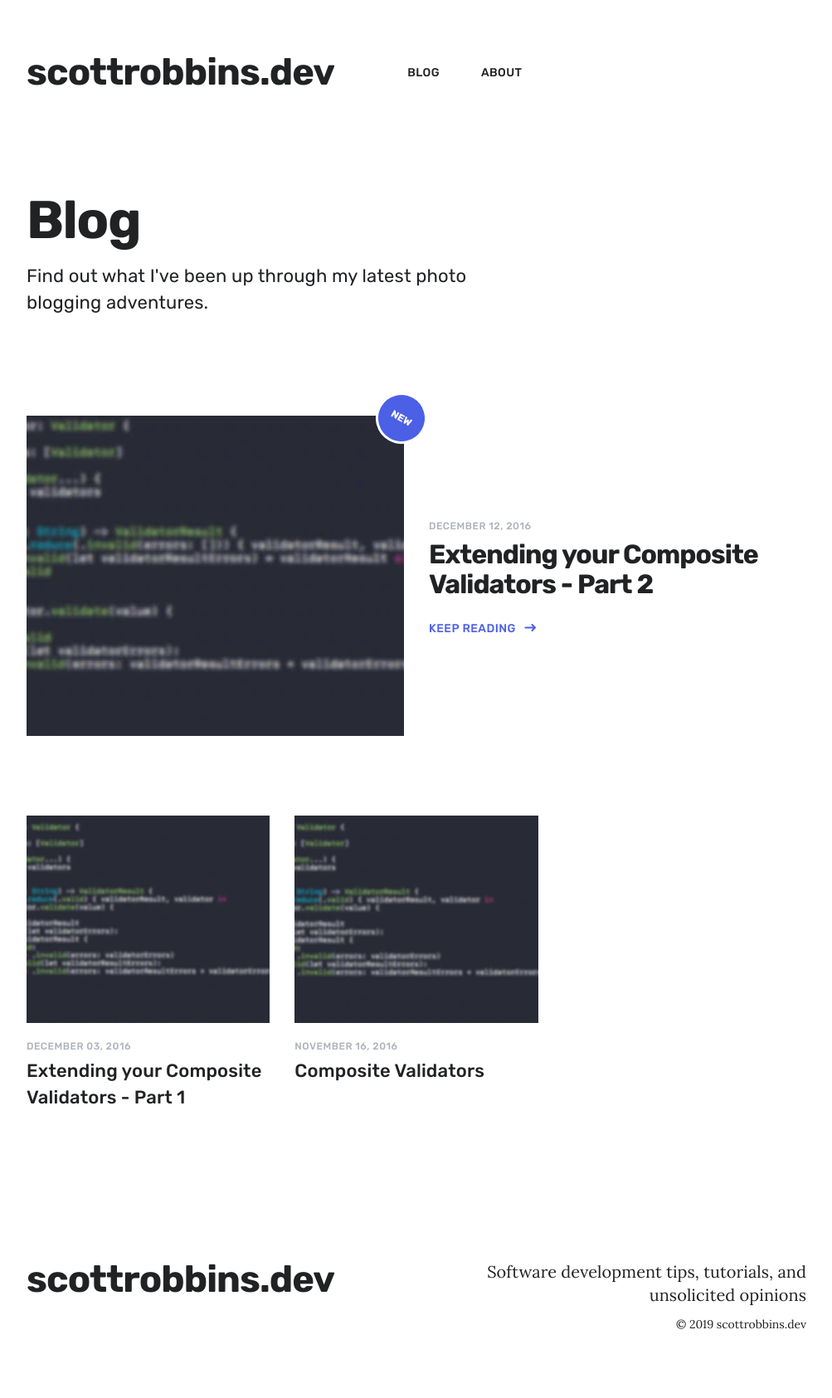
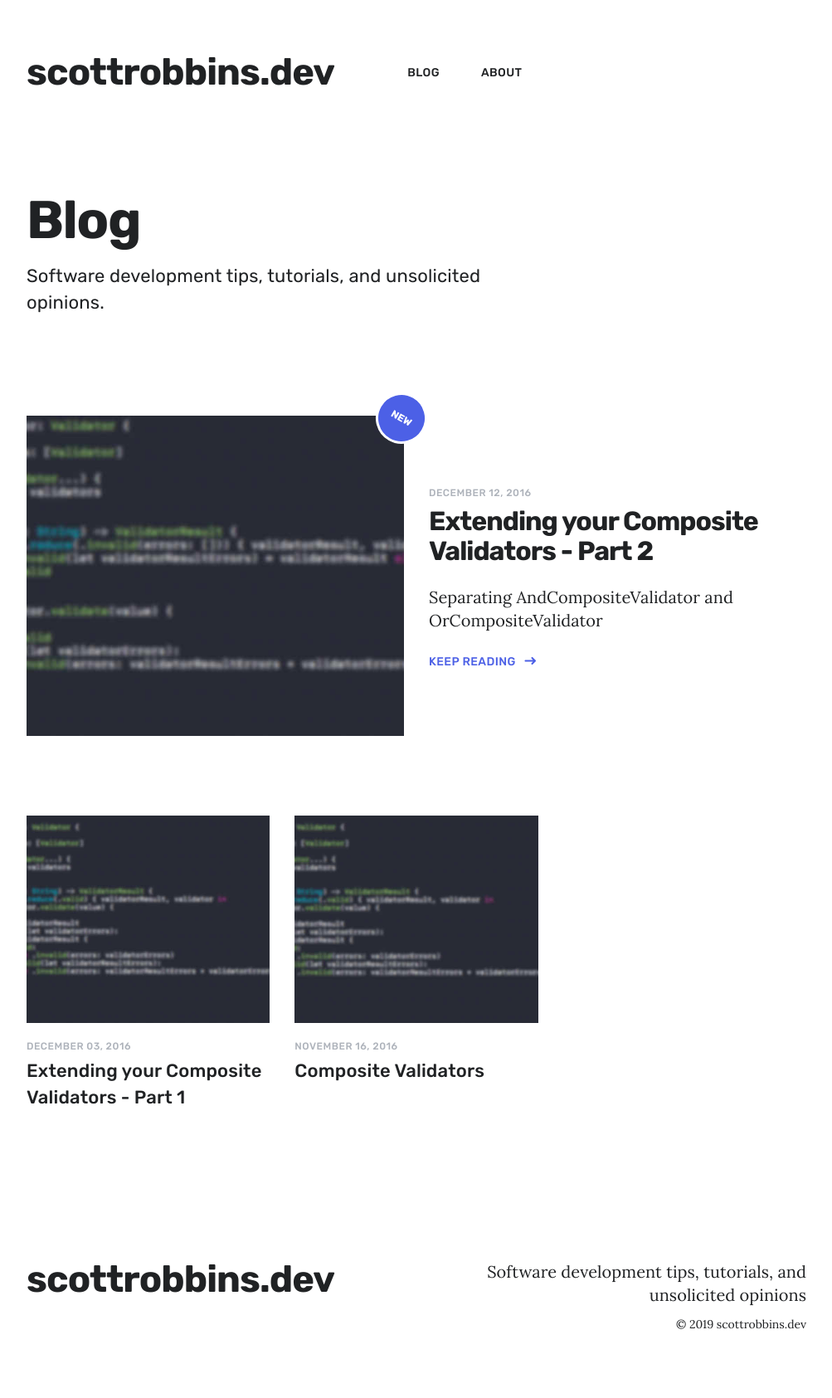
Before and after one commit to ScottRobbins/scottrobbins.github.io, a Jekyll site: the page built from blog/index.html, in a window 1280 px wide. Shown: the whole page at 83% size, without its empty margins (138-1141 px from the left). Built offline with Jekyll 4.4.1, drawn with Linux system fonts in a browser that asks for light colours; nearby versions of some CDN libraries; the list of posts is cut into pages by our own code.

Commit message:
Update blog page

```diff
--- a/_posts/2016-11-13-composite-validators.markdown
+++ b/_posts/2016-11-13-composite-validators.markdown
@@ -1,6 +1,7 @@
 ---
 layout:     post
 title:      "Composite Validators"
+subtitle:   "Using the composite pattern to help organize user input validating code"
 date:       2016-11-16 12:00:00
 featured_image: "/images/post-composite-validator-bg.jpg"
 ---
--- a/_posts/2016-12-03-composite-validators-extended.markdown
+++ b/_posts/2016-12-03-composite-validators-extended.markdown
@@ -1,6 +1,7 @@
 ---
 layout:     post
 title:      "Extending your Composite Validators - Part 1"
+subtitle:   "Returning multiple errors"
 date:       2016-12-03 12:00:00
 featured_image: "/images/post-extending-composite-validator-bg.jpg"
 published: true
--- a/_posts/2016-12-13-composite-validators-extended-part-2.markdown
+++ b/_posts/2016-12-13-composite-validators-extended-part-2.markdown
@@ -1,6 +1,7 @@
 ---
 layout:     post
 title:      "Extending your Composite Validators - Part 2"
+subtitle:   "Separating AndCompositeValidator and OrCompositeValidator"
 date:       2016-12-12 12:00:00
 featured_image: "/images/post-extending-composite-validator-part-2-bg.jpg"
 published: true
--- a/blog/index.html
+++ b/blog/index.html
@@ -1,15 +1,13 @@
 ---
 layout: default
 title: Blog
-description: Made includes a beautiful grid-based blog with pagination.
-featured_image: /images/social.jpg
 ---
 
 <div class="page-blog">
 	<header class="header--single">
 		<div class="wrap">
 			<h1 class="header__title">Blog</h1>
-			<p class="header__subtitle subtitle--light">Find out what I've been up through my latest photo blogging adventures.</p>
+			<p class="header__subtitle subtitle--light">Software development tips, tutorials, and unsolicited opinions.</p>
 		</div>
 	</header>
 
```
